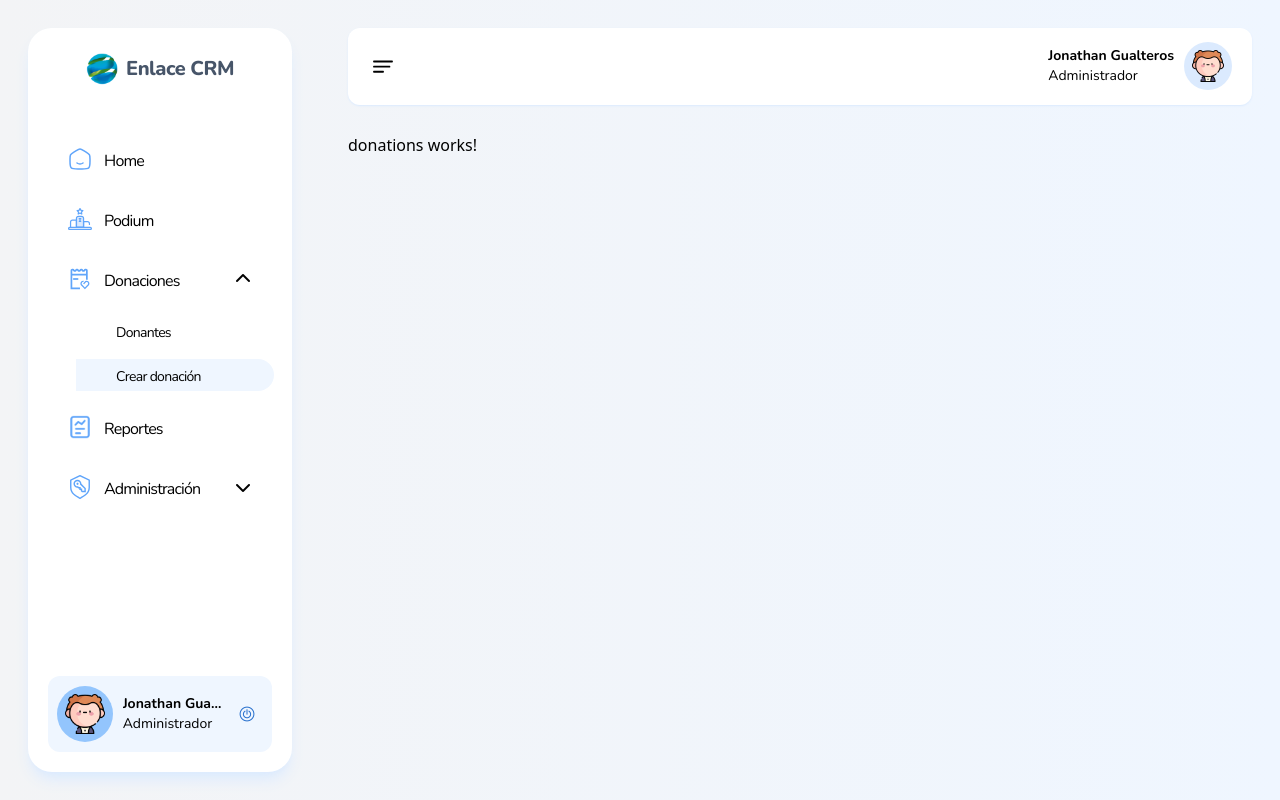
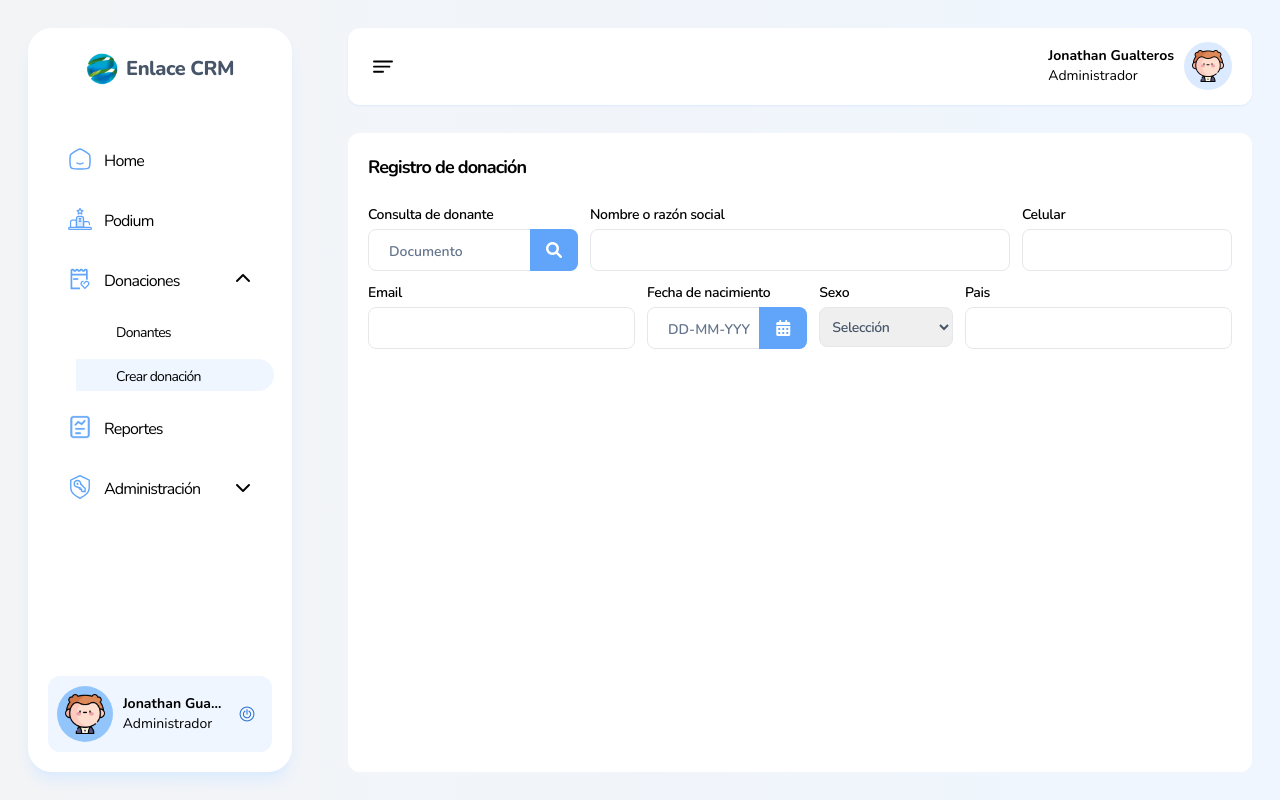
Before and after one commit to Cristobal1002/crm-enlace, an Angular app: page /donaciones/manage in a window 1280 px wide. Built offline with nearby package versions, Linux system fonts and the light colour scheme.

Commit message:
Inicio de formulario de donaciones con overflow

```diff
--- a/src/app/pages/donations/donations.component.html
+++ b/src/app/pages/donations/donations.component.html
@@ -5,19 +5,96 @@
     </div>
 
     <div class="flex flex-col w-full lg:w-9/12 h-full">
-        <div class="flex h-20">
+        <div class="flex h-1/6 w-full">
             <app-header></app-header>
         </div>
 
-        <div class=" overflow-auto h-full w-full p-7 mt-9 mb-7 lg:mb-0">
-            <div class=" space-y-5 lg:flex-row lg:flex h-full w-full lg:space-x-5 lg:space-y-0">
+        <div class=" w-full h-5/6 p-7 pt-0 overflow-auto">
+            <div class="h-full w-full bg-white rounded-xl flex flex-col space-y-3">
+                <div class="h-10 w-full p-5">
+                    <p class="text-lg font-nunito tracking-tighter font-bold">Registro de donación</p>
+                </div>
+                <div class="h-full w-full overflow-auto">
+                    <div class="h-full flex flex-col w-full bg-white rounded-xl p-5 lg:space-y-3 space-y-2">
+                        <div class="w-full h-auto flex-col flex lg:flex-row lg:space-x-3 lg:space-y-0 space-y-2">
+                            <div class="flex flex-col h-auto w-full lg:w-1/4 space-y-1">
+                                <p class="text-sm font-nunito tracking-tight font-semibold">Consulta de donante</p>
+                                <div class="relative flex items-center w-full">
+                                    <input
+                                        class="flex h-10 w-full rounded-lg border p-5 pr-12  placeholder:font-nunito placeholder:font-semibold placeholder:text-slate-500 placeholder:text-sm"
+                                        type="text" placeholder="Documento" />
+                                    <button
+                                        class="fas fa-search absolute right-0 top-1/2 transform -translate-y-1/2 text-white h-full lg:w-12 w-2/12 bg-blue-400 rounded-br-lg rounded-tr-lg"></button>
+                                </div>
+                            </div>
+                            <div class="flex flex-col h-auto w-full lg:w-2/4 space-y-1">
+                                <p class="text-sm font-nunito tracking-tight font-semibold">Nombre o razón social</p>
+                                <div class="flex items-center w-full">
+                                    <input
+                                        class="flex h-10 w-full rounded-lg border p-5 pr-12  placeholder:font-nunito placeholder:font-semibold placeholder:text-slate-500 placeholder:text-sm"
+                                        type="text" placeholder="" />
+                                </div>
+                            </div>
+                            <div class="flex flex-col h-auto w-full lg:w-1/4 space-y-1">
+                                <p class="text-sm font-nunito tracking-tight font-semibold">Celular</p>
+                                <div class="flex items-center w-full">
+                                    <input
+                                        class="flex h-10 w-full rounded-lg border p-5 pr-12  placeholder:font-nunito placeholder:font-semibold placeholder:text-slate-500 placeholder:text-sm"
+                                        type="text" placeholder="" />
+                                </div>
+                            </div>
 
-                <p>donations works!</p>
+                        </div>
+
+                        <div class="w-full h-auto flex-col flex lg:flex-row lg:space-x-3 lg:space-y-0 space-y-2">
+                            <div class="flex flex-col h-auto w-full lg:w-2/6 space-y-1">
+                                <p class="text-sm font-nunito tracking-tight font-semibold">Email</p>
+                                <div class="flex items-center w-full">
+                                    <input
+                                        class="flex h-10 w-full rounded-lg border p-5 pr-12  placeholder:font-nunito placeholder:font-semibold placeholder:text-slate-500 placeholder:text-sm"
+                                        type="email" placeholder="" />
+                                </div>
+                            </div>
+                            <div class="flex flex-col h-auto w-full lg:w-1/5 space-y-1">
+                                <p class="text-sm font-nunito tracking-tight font-semibold">Fecha de nacimiento</p>
+                                <div class="relative flex items-center w-full">
+                                    <input
+                                        class="flex h-10 w-full rounded-lg border p-5 pr-12  placeholder:font-nunito placeholder:font-semibold placeholder:text-slate-500 placeholder:text-sm"
+                                        type="text" placeholder="DD-MM-YYY" />
+                                    <button
+                                        class="fa fa-calendar-days absolute right-0 top-1/2 transform -translate-y-1/2 text-white h-full lg:w-12 w-2/12 bg-blue-400 rounded-br-lg rounded-tr-lg"></button>
+                                </div>
+                            </div>
+                            <div class="flex flex-col h-auto w-full lg:w-1/6 space-y-1">
+                                <p class="text-sm font-nunito tracking-tight font-semibold">Sexo</p>
+                                <div class="flex items-center w-full">
+                                    <select name="" id=""
+                                        class="font-nunito text-sm tracking-tight text-slate-600 font-semibold h-10 w-full p-2 rounded-lg border">
+                                        <option value="">Selección </option>
+                                        <option value="">Masculino</option>
+                                        <option value="">Femenino</option>
+                                    </select>
+                                </div>
+                            </div>
+                            <div class="flex flex-col h-auto w-full lg:w-2/6 space-y-1">
+                                <p class="text-sm font-nunito tracking-tight font-semibold">Pais</p>
+                                <div class="flex items-center w-full">
+                                    <input
+                                        class="flex h-10 w-full rounded-lg border p-5 pr-12  placeholder:font-nunito placeholder:font-semibold placeholder:text-slate-500 placeholder:text-sm"
+                                        type="text" placeholder="" />
+                                </div>
+                            </div>
+                        </div>
+
+
+
+                    </div>
+
+
+                </div>
 
             </div>
-
         </div>
 
     </div>
-
 </div>
```
